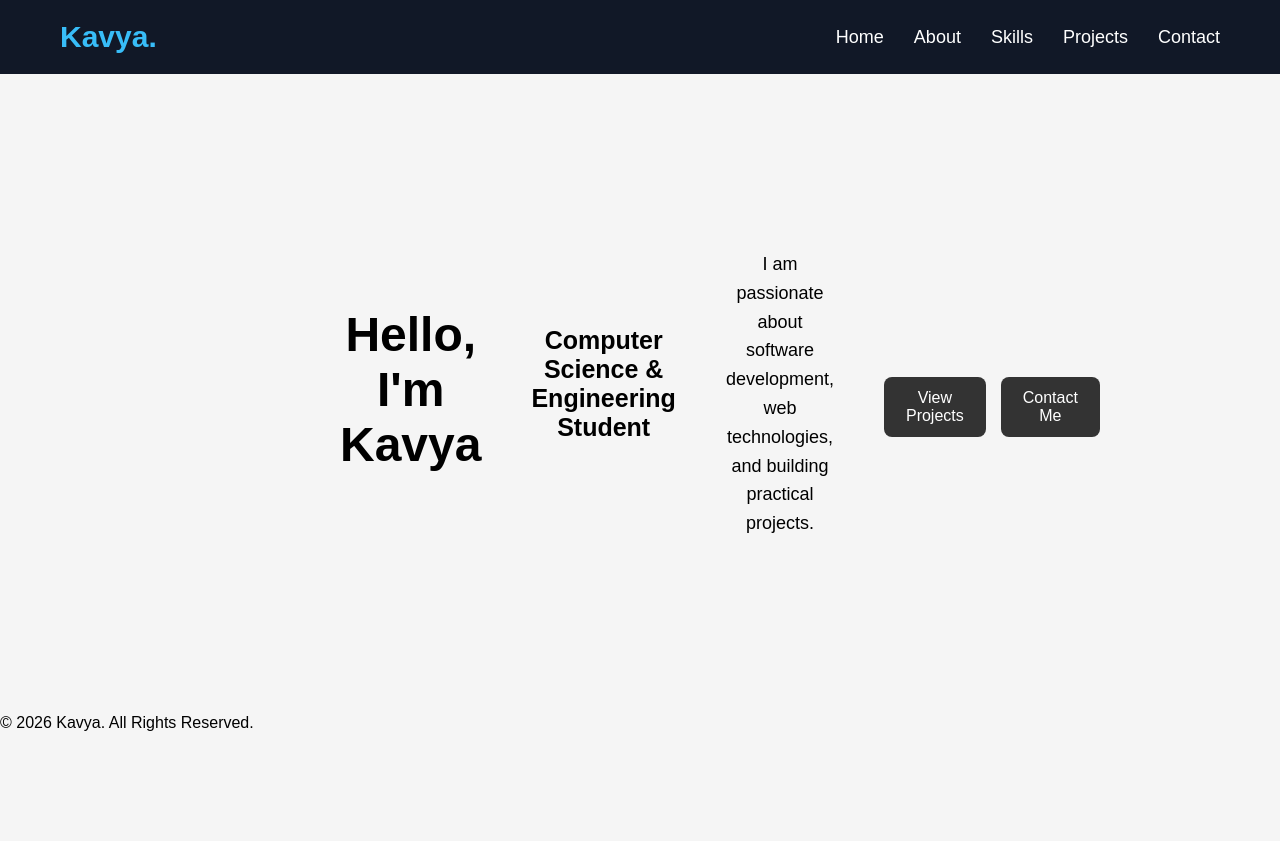
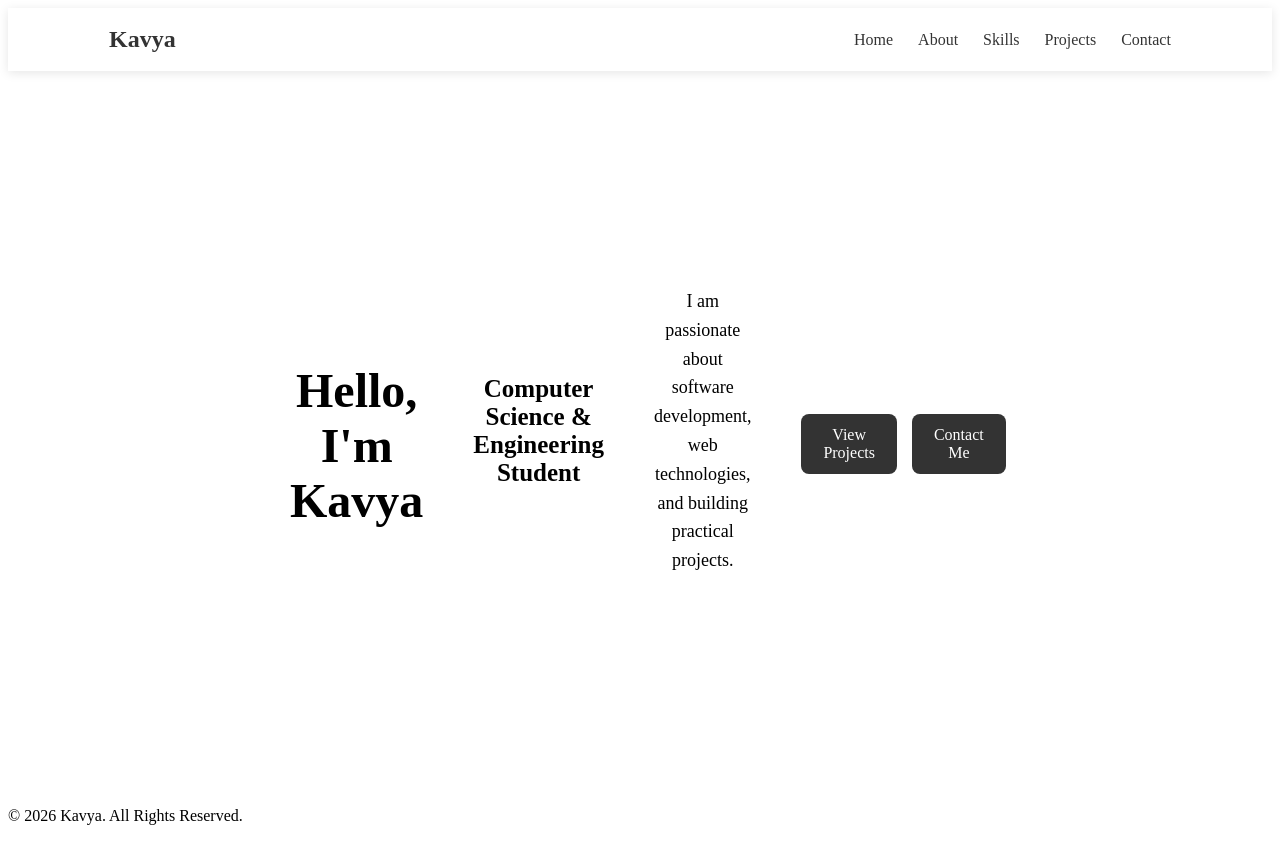
Before and after one commit to kavyaamullapudi/portfolio-website, a React (Vite) app in the folder client/: page / in a window 1280 px wide. Before the commit the page ends 800 px from the top, so only its background shows below. Built offline with nearby package versions, Linux system fonts and the light colour scheme.

Commit message:
Improve navbar design

```diff
--- a/client/src/components/Navbar.css
+++ b/client/src/components/Navbar.css
@@ -1,41 +1,33 @@
-*{
-  margin:0;
-  padding:0;
-  box-sizing:border-box;
+.navbar {
+  display: flex;
+  justify-content: space-between;
+  align-items: center;
+  padding: 18px 8%;
+  background: #ffffff;
+  box-shadow: 0 2px 10px rgba(0, 0, 0, 0.1);
 }
 
-body{
-  font-family:Arial, Helvetica, sans-serif;
-  background:#f5f5f5;
+.logo a {
+  font-size: 24px;
+  font-weight: bold;
+  text-decoration: none;
+  color: #333;
 }
 
-.navbar{
-  display:flex;
-  justify-content:space-between;
-  align-items:center;
-  padding:20px 60px;
-  background:#111827;
+.nav-links {
+  display: flex;
+  gap: 25px;
+  list-style: none;
+  margin: 0;
+  padding: 0;
 }
 
-.logo{
-  color:#38bdf8;
-  font-size:30px;
-  font-weight:bold;
+.nav-links a {
+  text-decoration: none;
+  color: #333;
+  font-weight: 500;
 }
 
-.nav-links{
-  display:flex;
-  list-style:none;
-  gap:30px;
+.nav-links a:hover {
+  color: #666;
 }
-
-.nav-links a{
-  color:white;
-  text-decoration:none;
-  font-size:18px;
-  transition:.3s;
-}
-
-.nav-links a:hover{
-  color:#38bdf8;
-}
--- a/client/src/components/Navbar.jsx
+++ b/client/src/components/Navbar.jsx
@@ -4,7 +4,9 @@ import "./Navbar.css";
 function Navbar() {
   return (
     <nav className="navbar">
-      <div className="logo">Kavya.</div>
+      <div className="logo">
+        <Link to="/">Kavya</Link>
+      </div>
 
       <ul className="nav-links">
         <li><Link to="/">Home</Link></li>
```
